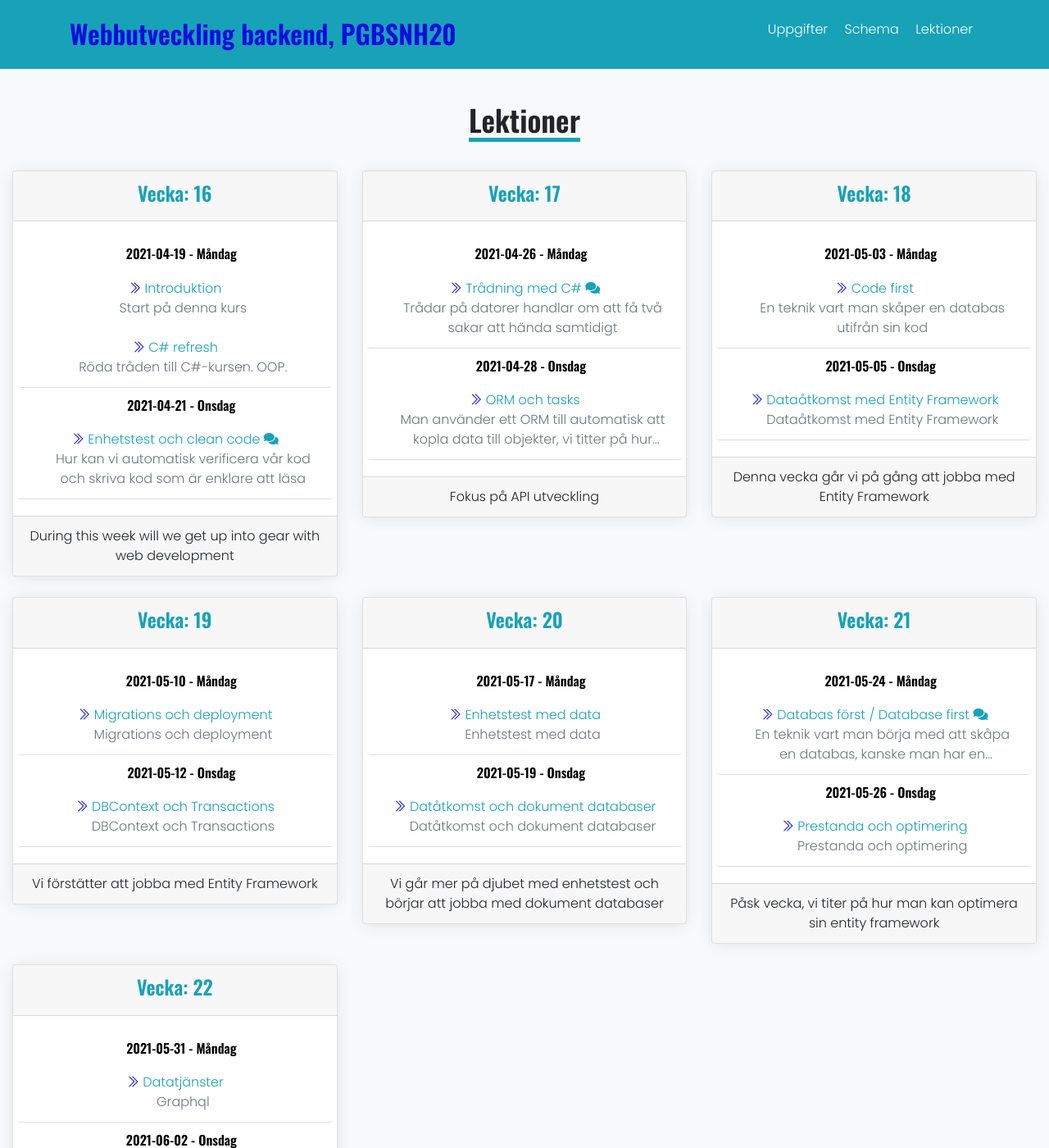
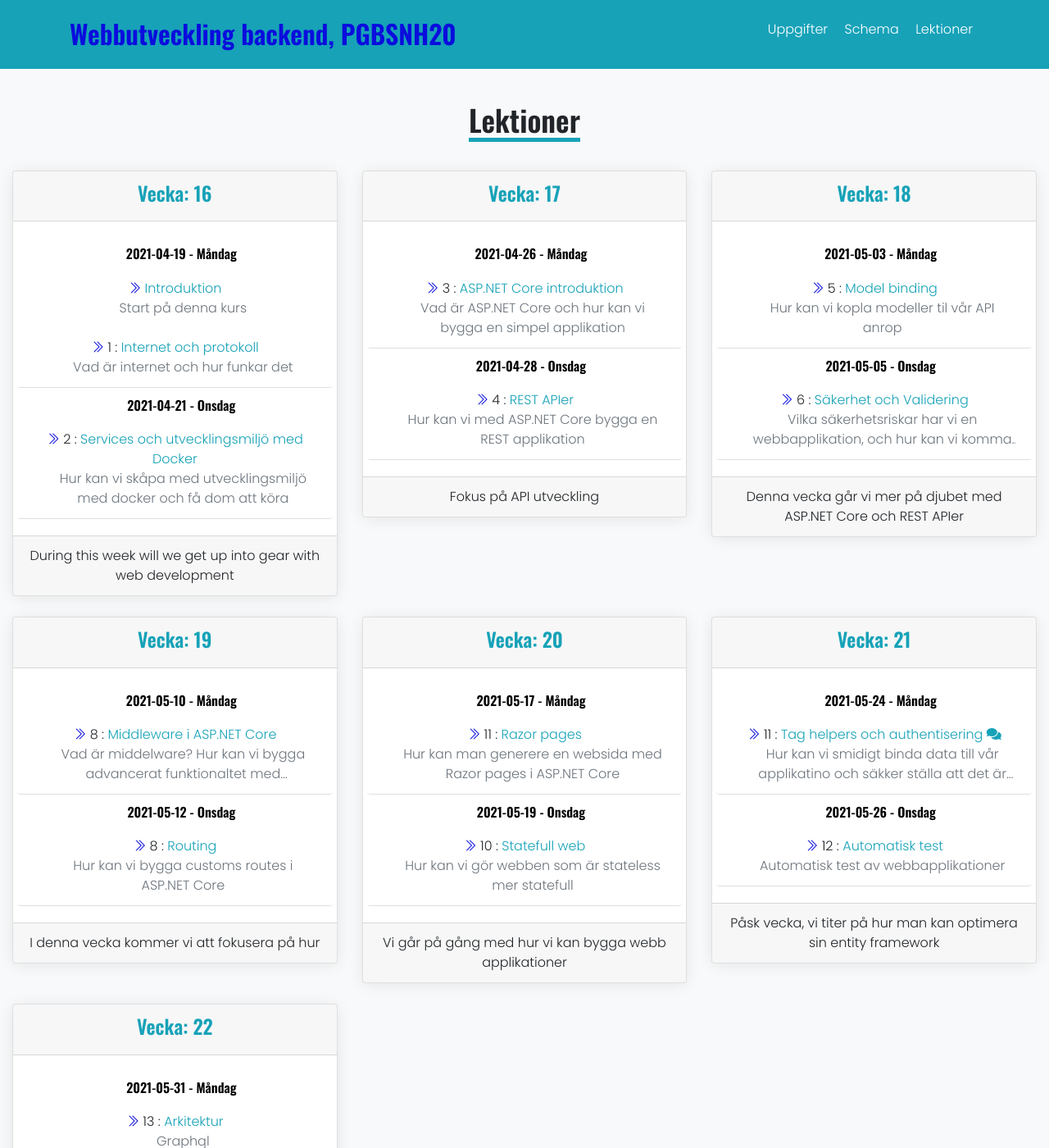
Before and after one commit to PGBSNH20/PGBSNH20-backendweb, a Jekyll site: the page built from lectures.md, in a window 1280 px wide and 1400 px high. Shown: the whole window at 82% size. Built offline with Jekyll 4.4.1, drawn with Linux system fonts in a browser that asks for light colours; nearby versions of some CDN libraries.

Commit message:
Initial schedule

```diff
--- a/_data/schedule.yml
+++ b/_data/schedule.yml
@@ -19,17 +19,17 @@ weeks:
       start-full: 20210419T083000
       end-full: 20210419T093000
     - activity: lecture
-      title: "C# refresh"
-      titleEn: "C# refresh"
+      title: "Internet och protokoll"
+      titleEn: "Internet and protocols"
       number: "1"
       slug: lectures/introduction
       filename: Untitled
       dirname: untitled-lecture
-      description: "Röda tråden till C#-kursen. OOP."
+      description: "Vad är internet och hur funkar det"
       start-full: 20210419T094500
       end-full: 20210419T110000
     - activity: standup
-      title: "Samling och slut på dag"
+      title: "Avslutning på dagen"
       titleEn: "Get together and end of day"
       slug: lectures/introduction
       description: "Är där frågor? Landing."
@@ -42,20 +42,19 @@ weeks:
     weekday: "Onsdag"
     activities:
     - activity: standup
-      title: "Sammanfattning från förra lektion "
+      title: "Återkoppling till Internet och protokoll"
       titleEn: "Get together and start of day"
       description: "Är där frågor sen förra lektion? Boarding card"
       start-full: 20210421T083000
       end-full: 20210421T090000
     - activity: lecture
-      title: "Enhetstest och clean code"
-      titleEn: "Unit test and clean code"
-      slug: lectures/cleancode
-      description: "Hur kan vi automatisk verificera vår kod och skriva kod som är enklare att läsa"
+      title: "Services och utvecklingsmiljö med Docker"
+      titleEn: "Servers and development enviroment using Docker"
+      slug: lectures/docker
+      description: "Hur kan vi skåpa med utvecklingsmiljö med docker och få dom att köra"
       start-full: 20210421T090000
       end-full: 20210421T094500
       number: "2"
-      discussion: https://github.com/PGBSNH20/PGBSNH20-dataatkomst/discussions/6
     - activity: standup
       title: "Sammanfattning på dagens lektion"
       titleEn: "Summary of the lecture of the day"
@@ -82,14 +81,13 @@ weeks:
       start-full: 20210426T083000
       end-full: 20210426T090000
     - activity: lecture
-      title: "Trådning med C#"
-      titleEn: "Threading with C#"
-      slug: lectures/threading
-      description: "Trådar på datorer handlar om att få två sakar att hända samtidigt"
+      title: "ASP.NET Core introduktion"
+      titleEn: "ASP.NET Core introduction"
+      slug: lectures/aspnetcore
+      description: "Vad är ASP.NET Core och hur kan vi bygga en simpel applikation"
       start-full: 20210426T090000
       end-full: 20210426T094500
       number: "3"
-      discussion: https://github.com/PGBSNH20/PGBSNH20-dataatkomst/discussions/8
     - activity: standup
       title: "Sammanfattning på dagens lektion"
       titleEn: "Summary of the lecture of the day"
@@ -109,11 +107,11 @@ weeks:
       start-full: 20210428T083000
       end-full: 20210428T090000
     - activity: lecture
-      title: "ORM och tasks"
-      titleEn: "ORM and tasks"
+      title: "REST APIer"
+      titleEn: "REST APIs"
       number: "4"
-      slug: lectures/ormtask
-      description: "Man använder ett ORM till automatisk att kopla data till objekter, vi titter på hur man kan göra det. Vi försätter med att titta på hur man kan jobba asynkront i C#, i nu med tasks"
+      slug: lectures/restapi
+      description: "Hur kan vi med ASP.NET Core bygga en REST applikation"
       start-full: 20210428T083000
       end-full: 20210428T093000
     - activity: standup
@@ -130,7 +128,7 @@ weeks:
     activities: null
 - week: 18
   year: 2021
-  description: Denna vecka går vi på gång att jobba med Entity Framework
+  description: Denna vecka går vi mer på djubet med ASP.NET Core och REST APIer
   days:
   - day: 2021-05-03
     weekday: "Måndag"
@@ -142,11 +140,11 @@ weeks:
       start-full: 20210503T083000
       end-full: 20210503T090000
     - activity: lecture
-      title: "Code first"
-      titleEn: "Introduction"
-      number: "6"
-      slug: lectures/codefirst
-      description: "En teknik vart man skåper en databas utifrån sin kod"
+      title: "Model binding"
+      titleEn: "Model binding"
+      number: "5"
+      slug: lectures/model-binding
+      description: "Hur kan vi kopla modeller til vår API anrop"
       start-full: 20210503T090000
       end-full: 20210503T093000
     - activity: standup
@@ -168,11 +166,11 @@ weeks:
       start-full: 20210505T083000
       end-full: 20210505T090000
     - activity: lecture
-      title: "Dataåtkomst med Entity Framework"
-      titleEn: "Introduction"
-      number: "7"
-      slug: lectures/dataaccess
-      description: "Dataåtkomst med Entity Framework"
+      title: "Säkerhet och Validering"
+      titleEn: "Security and validation"
+      number: "6"
+      slug: lectures/security-validation
+      description: "Vilka säkerhetsriskar har vi en webbapplikation, och hur kan vi komma runt många med validering"
       start-full: 20210505T090000
       end-full: 20210505T093000
     - activity: standup
@@ -189,7 +187,7 @@ weeks:
     lecture: null
 - week: 19
   year: 2021
-  description: Vi förstätter att jobba med Entity Framework
+  description: I denna vecka kommer vi att fokusera på hur
   days:
   - day: 2021-05-10
     weekday: "Måndag"
@@ -201,11 +199,11 @@ weeks:
       start-full: 20210322T083000
       end-full: 20210322T090000
     - activity: lecture
-      title: "Migrations och deployment"
-      titleEn: "Introduction"
+      title: "Middleware i ASP.NET Core"
+      titleEn: "Middleware in ASP.NET Core"
       number: "8"
-      slug: lectures/migration
-      description: "Migrations och deployment"
+      slug: lectures/middleware
+      description: "Vad är middelware? Hur kan vi bygga advancerat funktionaltet med middleware"
       start-full: 20210510T083000
       end-full: 20210510T095000
     - activity: standup
@@ -227,11 +225,11 @@ weeks:
       start-full: 20210512T083000
       end-full: 20210512T090000
     - activity: lecture
-      title: "DBContext och Transactions"
-      titleEn: "Introduction"
-      number: "9"
-      slug: lectures/dbcontext
-      description: "DBContext och Transactions"
+      title: "Routing"
+      titleEn: "Routing"
+      number: "8"
+      slug: lectures/routing
+      description: "Hur kan vi bygga customs routes i ASP.NET Core"
       start-full: 20210512T083000
       end-full: 20210512T093000
     - activity: standup
@@ -249,7 +247,7 @@ weeks:
     lecture: null
 - week: 20
   year: 2021
-  description: Vi går mer på djubet med enhetstest och börjar att jobba med dokument databaser
+  description: Vi går på gång med hur vi kan bygga webb applikationer
   days:
   - day: 2021-05-17
     weekday: "Måndag"
@@ -261,11 +259,11 @@ weeks:
       start-full: 20210517T083000
       end-full: 20210517T090000
     - activity: lecture
-      title: "Enhetstest med data"
-      titleEn: "Introduction"
-      number: "10"
-      slug: lectures/unittestdata
-      description: "Enhetstest med data"
+      title: "Razor pages"
+      titleEn: "Razor pages"
+      number: "11"
+      slug: lectures/razorpages
+      description: "Hur kan man generere en websida med Razor pages i ASP.NET Core"
       start-full: 20210517T090000
       end-full: 20210517T160000
     - activity: standup
@@ -287,11 +285,11 @@ weeks:
       start-full: 20210519T083000
       end-full: 20210519T090000
     - activity: lecture
-      title: "Datåtkomst och dokument databaser"
-      titleEn: "Introduction"
-      number: "11"
-      slug: lectures/documentdb
-      description: "Datåtkomst och dokument databaser"
+      title: "Statefull web"
+      titleEn: "Statefull web"
+      number: "10"
+      slug: lectures/statefullweb
+      description: "Hur kan vi gör webben som är stateless mer statefull"
       start-full: 20210519T090000
       end-full: 20210519T160000
     - activity: standup
@@ -314,19 +312,19 @@ weeks:
     weekday: "Måndag"
     activities:
     - activity: standup
-      title: "Återkopling från ORM och tasks"
+      title: "Återkopling från förra lektion"
       titleEn: "Get together and start of day"
       description: "Är där frågor sen förra lektion? Boarding card"
       start-full: 20210524T083000
       end-full: 20210524T090000
     - activity: lecture
-      title: "Databas först / Database first"
-      titleEn: "Database first"
-      slug: lectures/databasefirst
-      description: "En teknik vart man börja med att skåpa en databas, kanske man har en eksisterende (legacy) databas. Samt en introduktion till async och await."
+      title: "Tag helpers och authentisering"
+      titleEn: "Tag helpers och authentication"
+      description: "Hur kan vi smidigt binda data till vår applikatino och säkker ställa att det är rätt person som kommer åt appliaktionen"
+      slug: lectures/taghelpers
       start-full: 20210524T083000
       end-full: 20210524T093000
-      number: "5"
+      number: "11"
       discussion: https://github.com/PGBSNH20/PGBSNH20-dataatkomst/discussions/10
     - activity: standup
       title: "Sammanfattning på dagens lektion"
@@ -347,11 +345,11 @@ weeks:
       start-full: 20210526T083000
       end-full: 20210526T090000
     - activity: lecture
-      title: "Prestanda och optimering"
-      titleEn: "Introduction"
+      title: "Automatisk test"
+      titleEn: "Automatic testing"
       number: "12"
-      slug: lectures/performance
-      description: "Prestanda och optimering"
+      slug: lectures/testing
+      description: "Automatisk test av webbapplikationer"
       start-full: 20210526T090000
       end-full: 20210526T160000
     - activity: standup
@@ -380,10 +378,10 @@ weeks:
       start-full: 20210531T083000
       end-full: 20210531T090000
     - activity: lecture
-      title: "Datatjänster"
-      titleEn: "Introduction"
+      title: "Arkitektur"
+      titleEn: "Architecture"
       number: "13"
-      slug: lectures/dataservices
+      slug: lectures/architecture
       description: "Graphql"
       start-full: 20210531T090000
       end-full: 20210531T160000
--- a/lectures.md
+++ b/lectures.md
@@ -22,7 +22,7 @@ permalink: /lectures/
                                     {% for activity in day.activities %}
                                     {% if activity.activity == "lecture" %}
                                           <li class="list-group-item">
-                                                <i class="bi bi-chevron-double-right lec-icon"></i> <a href="{{ activity.slug | prepend: site.baseurl }}">{{ activity.title }}</a>
+                                                <i class="bi bi-chevron-double-right lec-icon"></i> {% if activity.number %}{{activity.number}} : {% endif %}<a href="{{ activity.slug | prepend: site.baseurl }}">{{ activity.title }}</a>
                                                 {% if activity.discussion %}<a href="{{activity.discussion}}"><i class="fa fa-comments" aria-hidden="true"></i></a><br>{% endif %}
                                                 <p class="description"> {{ activity.description }}</p>
                                           </li>
```
